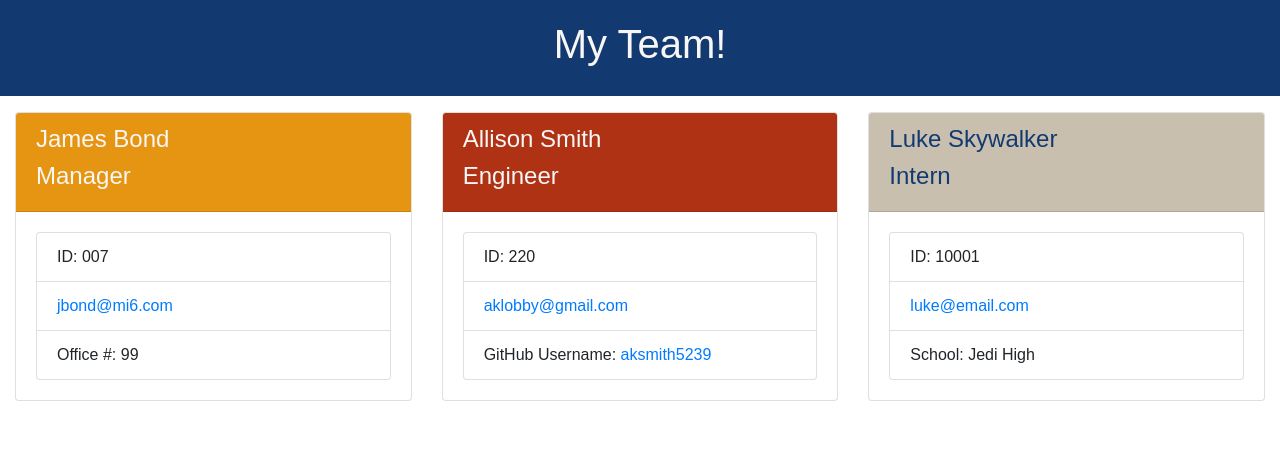
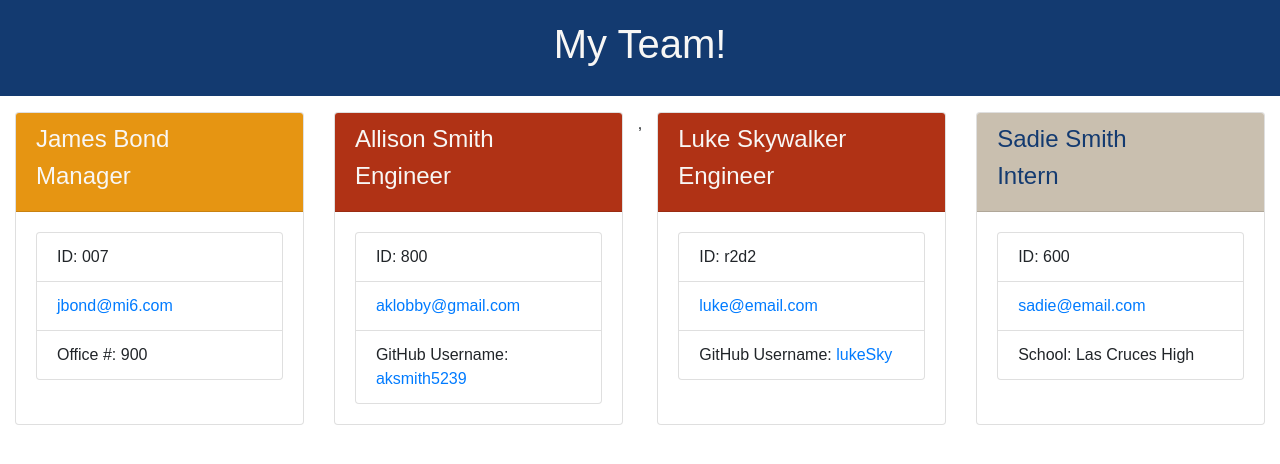
Before and after one commit to aksmith5239/team-profile-generator, a website: page dist/index.html in a window 1280 px wide. Drawn offline with nearby package versions, Linux system fonts and the light colour scheme.

Commit message:
Readme file update

```diff
--- a/dist/index.html
+++ b/dist/index.html
@@ -29,7 +29,7 @@
         <ul class='list-group'>
             <li class='list-group-item'>ID: 007</li>
             <li class='list-group-item'><a href="mailto:jbond@mi6.com">jbond@mi6.com</a></li>
-            <li class='list-group-item'>Office #: 99</li>
+            <li class='list-group-item'>Office #: 900</li>
         </ul>
     </div>
 </div>
@@ -41,23 +41,37 @@
     </div>
     <div class='card-body '>
         <ul class='list-group'>
-            <li class='list-group-item'>ID: 220</li>
+            <li class='list-group-item'>ID: 800</li>
             <li class='list-group-item'><a href="mailto:aklobby@gmail.com">aklobby@gmail.com</a></li>
             <li class='list-group-item'>GitHub Username: <a href='https://github.com/aksmith5239'>aksmith5239</a></li>
+        </ul>
+    </div>
+</div>
+,
+    <div class='card'>
+    <div class='card-header engineer'>
+        <h4>Luke Skywalker</h4>
+        <h4>Engineer</h4>
+    </div>
+    <div class='card-body '>
+        <ul class='list-group'>
+            <li class='list-group-item'>ID: r2d2</li>
+            <li class='list-group-item'><a href="mailto:luke@email.com">luke@email.com</a></li>
+            <li class='list-group-item'>GitHub Username: <a href='https://github.com/lukeSky'>lukeSky</a></li>
         </ul>
     </div>
 </div>
 
     <div class='card'>
     <div class='card-header intern'>
-        <h4>Luke Skywalker</h4>
+        <h4>Sadie Smith</h4>
         <h4>Intern</h4>
     </div>
     <div class='card-body '>
         <ul class='list-group'>
-            <li class='list-group-item'>ID: 10001</li>
-            <li class='list-group-item'><a href="mailto:luke@email.com">luke@email.com</a></li>
-            <li class='list-group-item'>School: Jedi High</li>
+            <li class='list-group-item'>ID: 600</li>
+            <li class='list-group-item'><a href="mailto:sadie@email.com">sadie@email.com</a></li>
+            <li class='list-group-item'>School: Las Cruces High</li>
         </ul>
     </div>
 </div>
```
Also changed, not shown: README.md.
